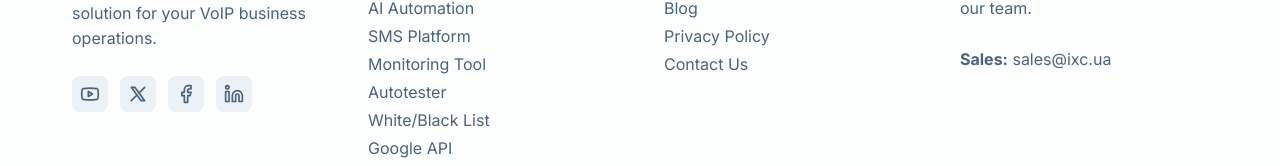
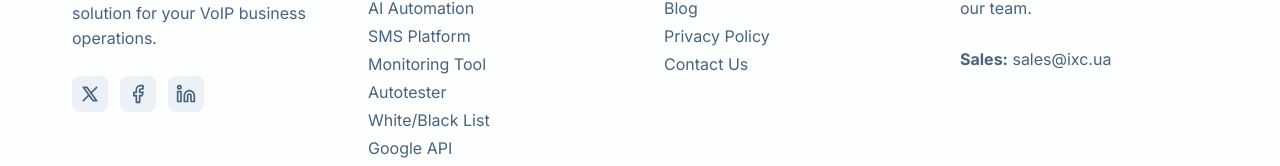
Before and after one commit to ixc-software/ixc.ua, a React (Vite) app: page / in a window 1280 px wide. Shown: the part 9620-9786 px from the top of the page. Built offline with nearby package versions, Linux system fonts and the light colour scheme.

Commit message:
no youtube

```diff
--- a/index.html
+++ b/index.html
@@ -18,7 +18,7 @@
     <meta name="twitter:title" content="VoIP Softswitch Solution — Wholesale & Retail | IXC" />
     <meta name="twitter:description" content="Carrier-grade VoIP softswitch for operators: Class 4/5 routing, LCR, automated billing, REST APIs, monitoring & FAS tools, multilingual NOC — production-proven since 1999." />
     <script type="application/ld+json">
-      {"@context":"https://schema.org","@type":"Organization","name":"IXC Software Distribution Corp.","alternateName":"IXC Softswitch","url":"https://ixc.ua/","logo":"https://ixc.ua/logo.png","foundingDate":"1999","email":"sales@ixc.ua","address":{"@type":"PostalAddress","streetAddress":"7950 NW 53rd Street, Suite 337","addressLocality":"Miami","addressRegion":"FL","postalCode":"33166","addressCountry":"US"},"sameAs":["https://www.linkedin.com/company/ixcsoftswitch/","https://www.facebook.com/ixc.ua","http://twitter.com/alexIXC","http://www.youtube.com/alexIXC"]}
+      {"@context":"https://schema.org","@type":"Organization","name":"IXC Software Distribution Corp.","alternateName":"IXC Softswitch","url":"https://ixc.ua/","logo":"https://ixc.ua/logo.png","foundingDate":"1999","email":"sales@ixc.ua","address":{"@type":"PostalAddress","streetAddress":"7950 NW 53rd Street, Suite 337","addressLocality":"Miami","addressRegion":"FL","postalCode":"33166","addressCountry":"US"},"sameAs":["https://www.linkedin.com/company/ixcsoftswitch/","https://www.facebook.com/ixc.ua","http://twitter.com/alexIXC"]}
     </script>
     <script type="application/ld+json">
       {"@context":"https://schema.org","@type":"WebSite","name":"IXC Softswitch","url":"https://ixc.ua/","inLanguage":"en"}
--- a/src/components/Footer.tsx
+++ b/src/components/Footer.tsx
@@ -14,9 +14,6 @@ export const Footer: React.FC = () => {
               {t.footer.description}
             </p>
             <div className="footer-socials">
-              <a href="http://www.youtube.com/alexIXC" target="_blank" rel="noopener noreferrer" aria-label="YouTube" title="YouTube">
-                <svg width="20" height="20" viewBox="0 0 24 24" fill="none" stroke="currentColor" strokeWidth="2" strokeLinecap="round" strokeLinejoin="round"><path d="M2.5 17a24.12 24.12 0 0 1 0-10 2 2 0 0 1 1.4-1.4 49.56 49.56 0 0 1 16.2 0A2 2 0 0 1 21.5 7a24.12 24.12 0 0 1 0 10 2 2 0 0 1-1.4 1.4 49.55 49.55 0 0 1-16.2 0A2 2 0 0 1 2.5 17" /><path d="m10 15 5-3-5-3z" /></svg>
-              </a>
               <a href="http://twitter.com/alexIXC" target="_blank" rel="noopener noreferrer" aria-label="X (Twitter)" title="X (Twitter)">
                 <svg width="20" height="20" viewBox="0 0 24 24" fill="none" stroke="currentColor" strokeWidth="2" strokeLinecap="round" strokeLinejoin="round">
                   <path d="M4 4l11.733 16h4.267l-11.733 -16z" /><path d="M4 20l6.768 -6.768m2.46 -2.46l6.772 -6.772" />
```
